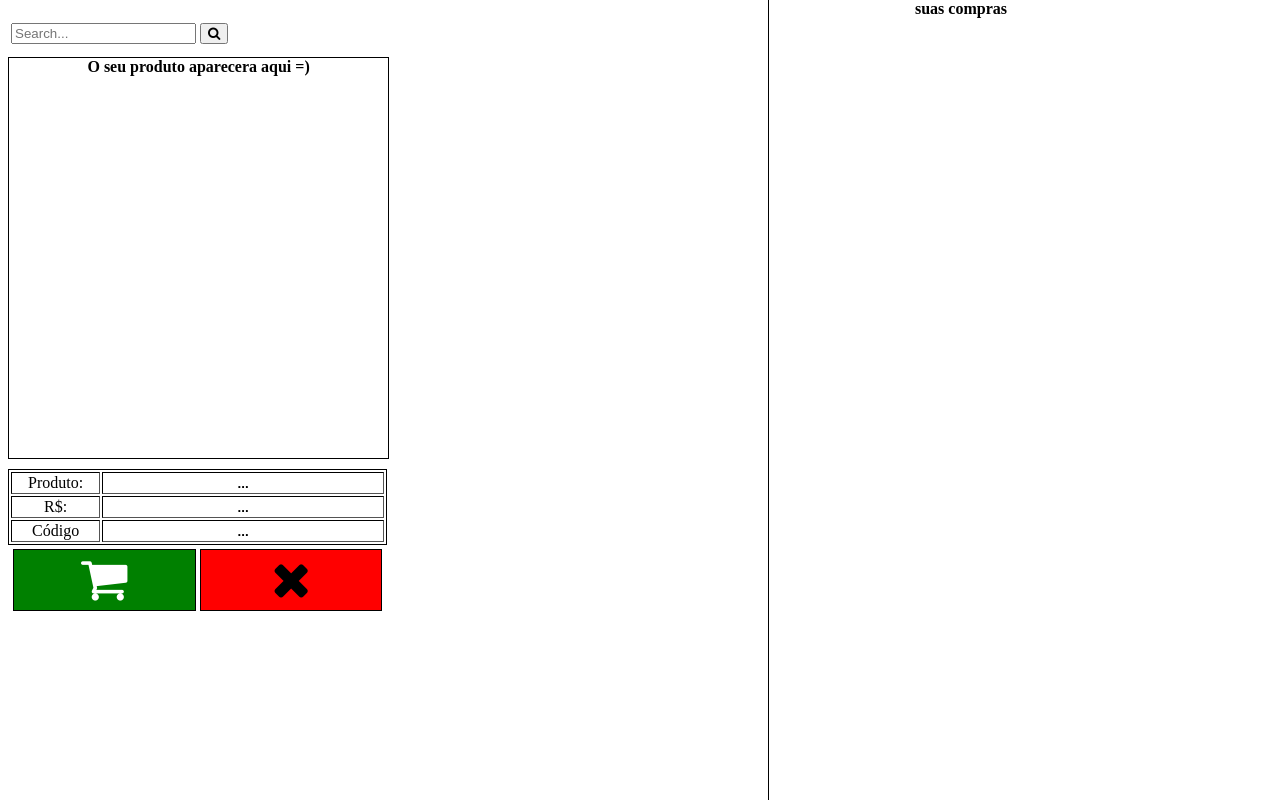
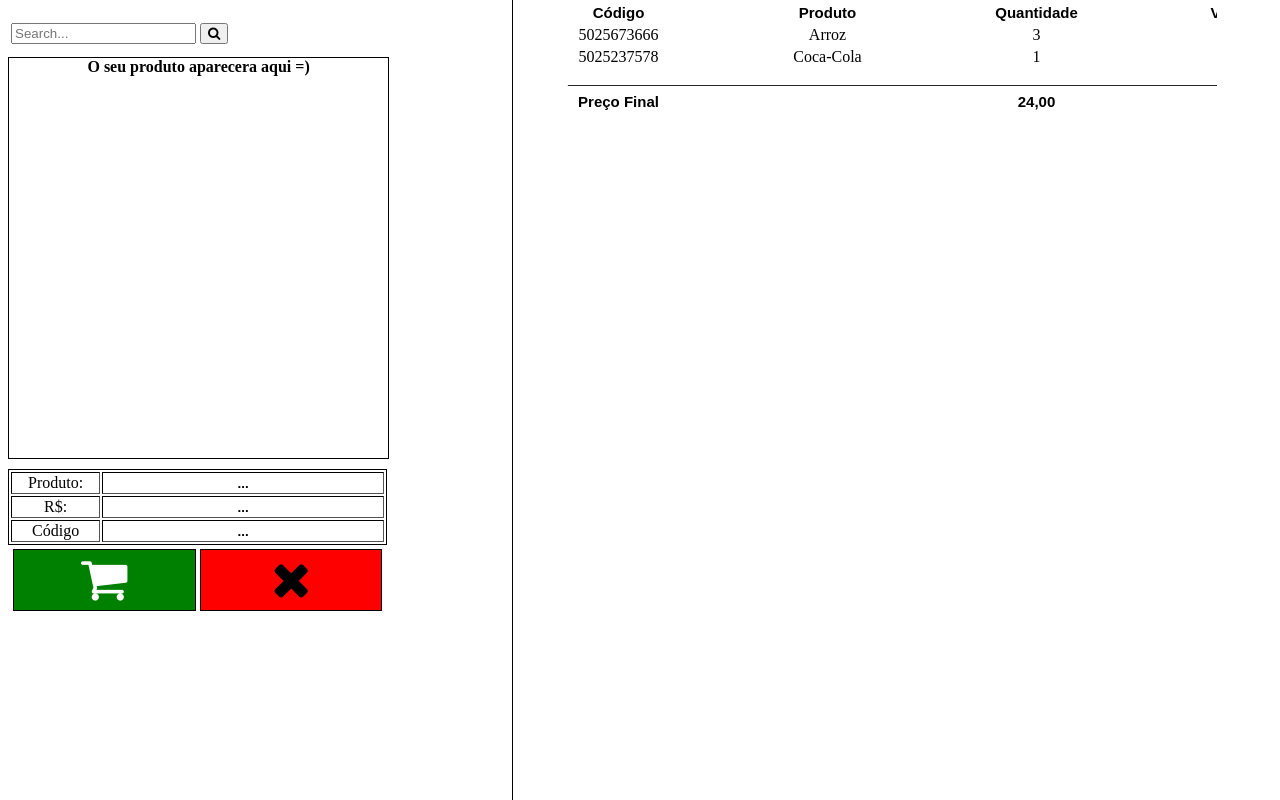
Before and after one commit to iamvinibd/projeto_tcc, a PHP site: page /pag_compras.php in a window 1280 px wide. Run offline with PHP 8.4, Linux system fonts and the light colour scheme.

Commit message:
adicionado json para gerar compras // pagina de compras com estilo atualizado e mostrando compras feitas

```diff
--- a/_css/style_compras.css
+++ b/_css/style_compras.css
@@ -53,12 +53,13 @@ button[name="rmv"]:hover{
 	cursor: pointer;
 }
 .display_compras{
-	position: fixed;
+	overflow-y: auto;
+	position: absolute;
 	text-align: center;
 	top: 0;
-	left: 60%;
+	left: 40%;
 	border-left: 1px solid black;
-	width: 30%;
+	width: 55%;
 	height: 100%;
 }
 input[class="info"] {
@@ -67,3 +68,16 @@ input[class="info"] {
     border: none;
     outline:none;
 }
+
+input[class="info_compra"] {
+		text-align: center;
+		font-weight: bold;
+		font-size: 15px;
+    border: none;
+    outline:none;
+}
+
+#table_compras{
+	width: 100%;
+	text-align: center;
+}
--- a/_server/compras.json
+++ b/_server/compras.json
@@ -1 +1 @@
-{"Codigo":"5002539845","Produto":"Skol","Valor":"2.75"}
+[{"codigo":"5025673666","info":[{"produto":"Arroz","valor":"7","qtdd":"3"}]},{"codigo":"5025237578","info":[{"produto":"Coca-Cola","valor":"3.15","qtdd":1}]}]
--- a/pag_compras.php
+++ b/pag_compras.php
@@ -73,7 +73,59 @@
       </form>
       </div>
     <div class="display_compras">
-      <strong>suas compras</strong>
+
+      <table id="table_compras">
+        <tr>
+          <td><input type="text" value="Código" name="codigo" class="info_compra" readonly></td>
+          <td><input type="text" value="Produto" name="codigo" class="info_compra" readonly></td>
+          <td><input type="text" value="Quantidade" name="codigo" class="info_compra" readonly></td>
+          <td><input type="text" value="Valor (R$)" name="codigo" class="info_compra" readonly></td>
+        </tr>
+      <?php
+        if (file_exists("_server/compras.json")){
+          //echo "foiiii";
+          $count = substr_count(file_get_contents("_server/compras.json"), "a");
+          //echo $count;
+          if ($count > 0){
+            $data = file_get_contents("_server/compras.json"); // put the contents of the file into a variable
+            $characters = json_decode($data,true);
+            $valor_total = 0;
+            foreach ($characters as $character) {
+              $valor_total = strval($valor_total + intval($character["info"][0]["qtdd"])*intval($character["info"][0]["valor"]));
+              ?>
+              <tr>
+                <td><?=$character["codigo"]?></td>
+                <td><?=$character["info"][0]["produto"]?></td>
+                <td><?=$character["info"][0]["qtdd"]?></td>
+                <td><?=strval(intval($character["info"][0]["qtdd"])*intval($character["info"][0]["valor"]))?>,00</td>
+              </tr>
+            <?php }
+        }
+      }?>
+      <tr>
+        <td colspan="4">___________________________________________________________________________________________</td>
+      </tr>
+        <tr>
+          <td><input type="text" value="Preço Final" name="codigo" class="info_compra" readonly></td>
+          <td colspan="3"><input type="text" value=<?=$valor_total?>,00 name="codigo" class="info_compra" readonly></td>
+        </tr>
+        </table>
+
+
+        <!--
+          /*$count = substr_count(file_get_contents(._server/"compras.json"), "a");
+          //echo $count;
+          if ($count == 0){
+        }
+        $data = file_get_contents($filename); // put the contents of the file into a variable
+        $characters = json_decode($data,true);
+
+        foreach ($characters as $character) {?>
+      	   echo $character["codigo"] . '<br>';
+           echo $character["info"][0]["valor"] . '<br>';
+           echo $character["info"][0]["qtdd"] . '<br>';-->
+
+
     </div>
   </body>
 </html>
```
Also changed, not shown: _server/acao.php (+96 -15 lines).
